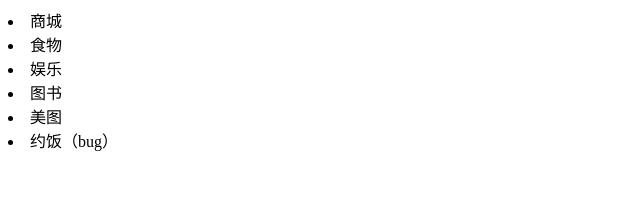
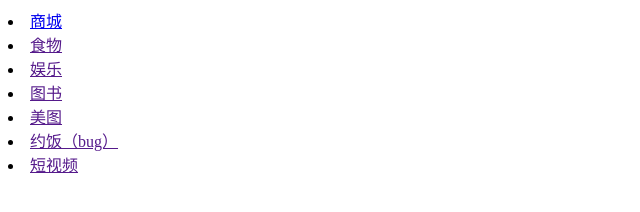
Before and after one commit to qq1034359978/python-development, a plain HTML site: page index.html in a window 1280 px wide. Shown: the whole page, without its empty margins (0-640 px from the left). Drawn offline with Linux system fonts and the light colour scheme.

Commit message:
短视频功能

```diff
--- a/index.html
+++ b/index.html
@@ -1,10 +1,11 @@
 <html>
 	<body>
-		<li>商城</li>
-		<li>食物</li>
-		<li>娱乐</li>
-		<li>图书</li>
-		<li>美图</li>
-		<li>约饭（bug）</li>
+		<li><a href='www.baudi.com'>商城</a></li>
+		<li><a href=''>食物</a></li>
+		<li><a href=''>娱乐</a></li>
+		<li><a href=''>图书</a></li>
+		<li><a href=''>美图</a></li>
+		<li><a href=''>约饭（bug）</a></li>
+		<li><a href=''>短视频</a></li>
 	</body>
 </html>
```
